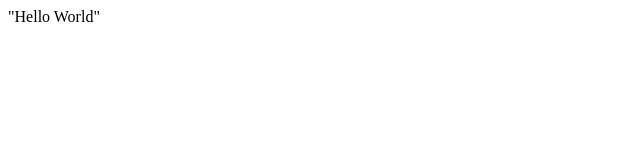
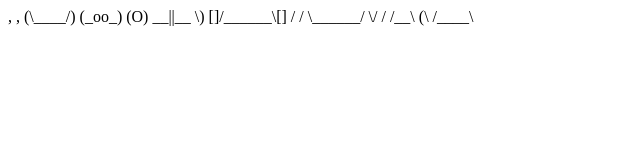
Before and after one commit to deadmachines/deadmachines.github.io, a plain HTML site: page index.html in a window 1280 px wide. Shown: the whole page, without its empty margins (0-640 px from the left). Drawn offline with Linux system fonts and the light colour scheme.

Commit message:
Update index.html

```diff
--- a/index.html
+++ b/index.html
@@ -1 +1,14 @@
-"Hello World"
+<p>
+
+
+,     ,
+    (\____/)
+     (_oo_)
+       (O)
+     __||__    \)
+  []/______\[] /
+  / \______/ \/
+ /    /__\
+(\   /____\
+
+</p>
```
